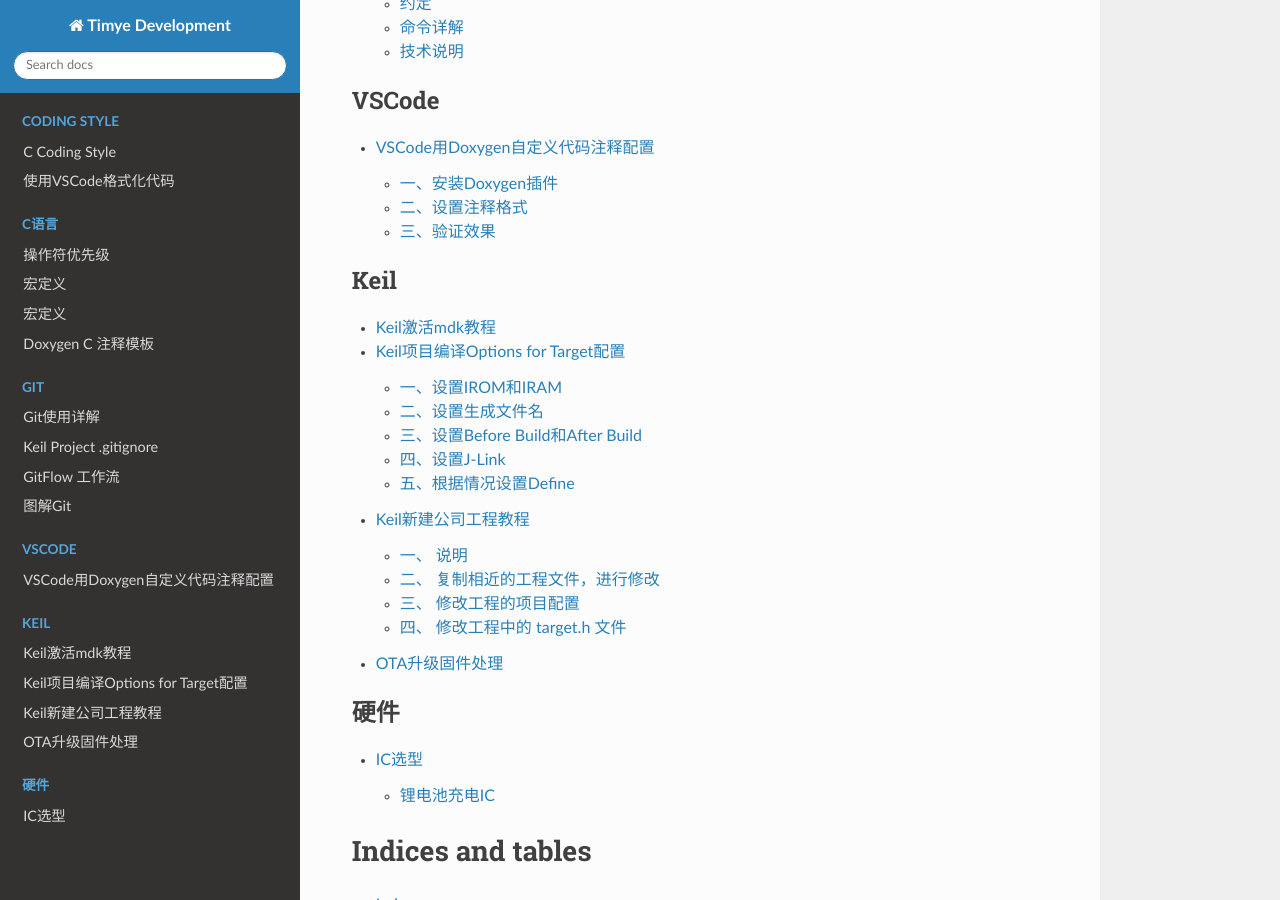
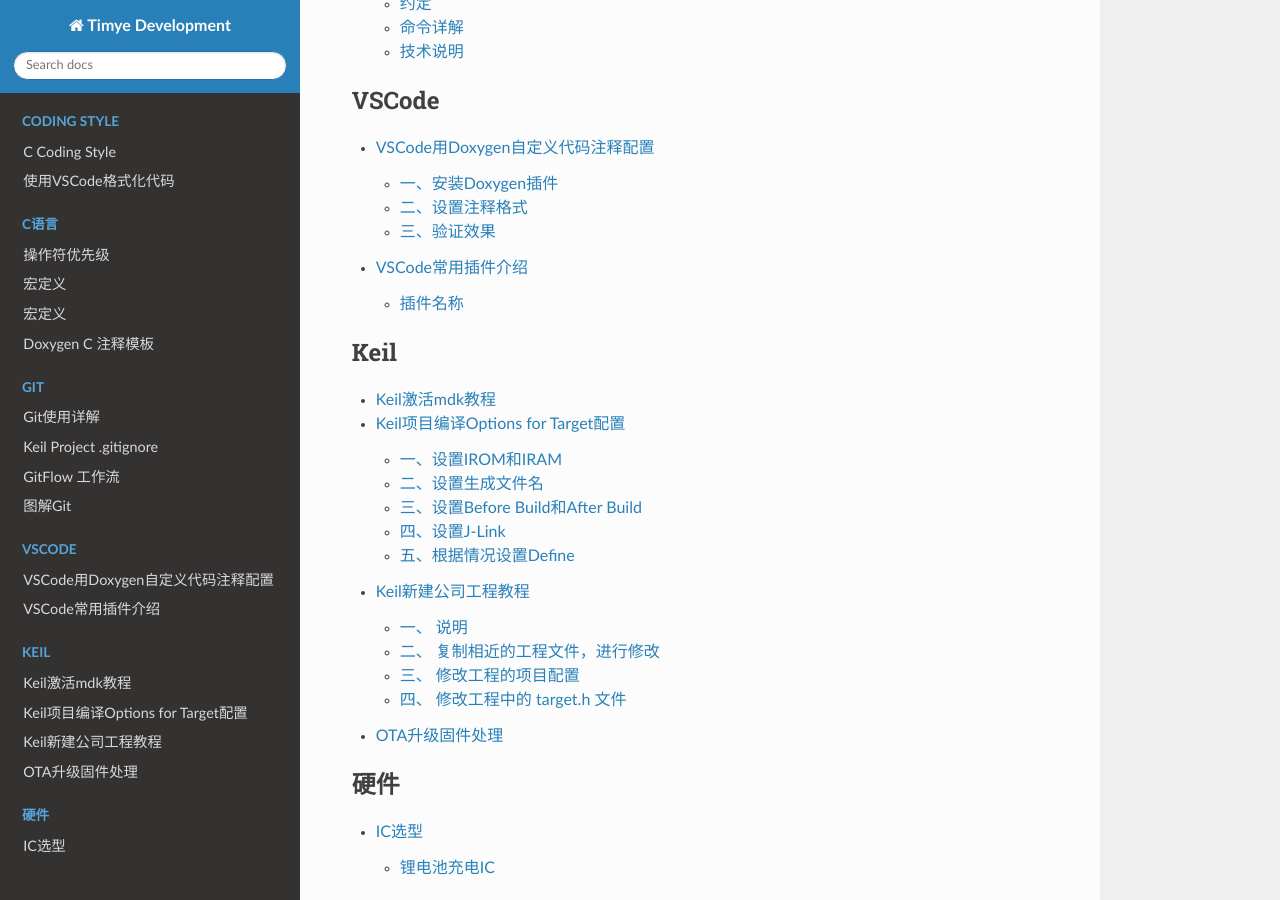
Before and after one commit to tpq7/development, a Sphinx documentation site: the page built from docs/index.rst, in a window 1280 px wide and 900 px high, scrolled down 1748 px. Built offline with Sphinx 7.4.7 and the Read the Docs theme 2.0.0, drawn with Linux system fonts in a browser that asks for light colours; pages that are not in the unit, such as notebooks, are missing from menus.

Commit message:
添加VSCode常用插件模板

```diff
--- /dev/null
+++ b/docs/VSCode/常用插件.md
@@ -0,0 +1,7 @@
+# VSCode常用插件介绍
+
+## 插件名称
+
+功能简介
+
+使用方法
--- a/docs/index.rst
+++ b/docs/index.rst
@@ -37,6 +37,7 @@
    :caption: VSCode
 
    VSCode/VSCode用Doxygen自定义代码注释配置
+   VSCode/常用插件
 
 .. toctree::
    :maxdepth: 2
```
